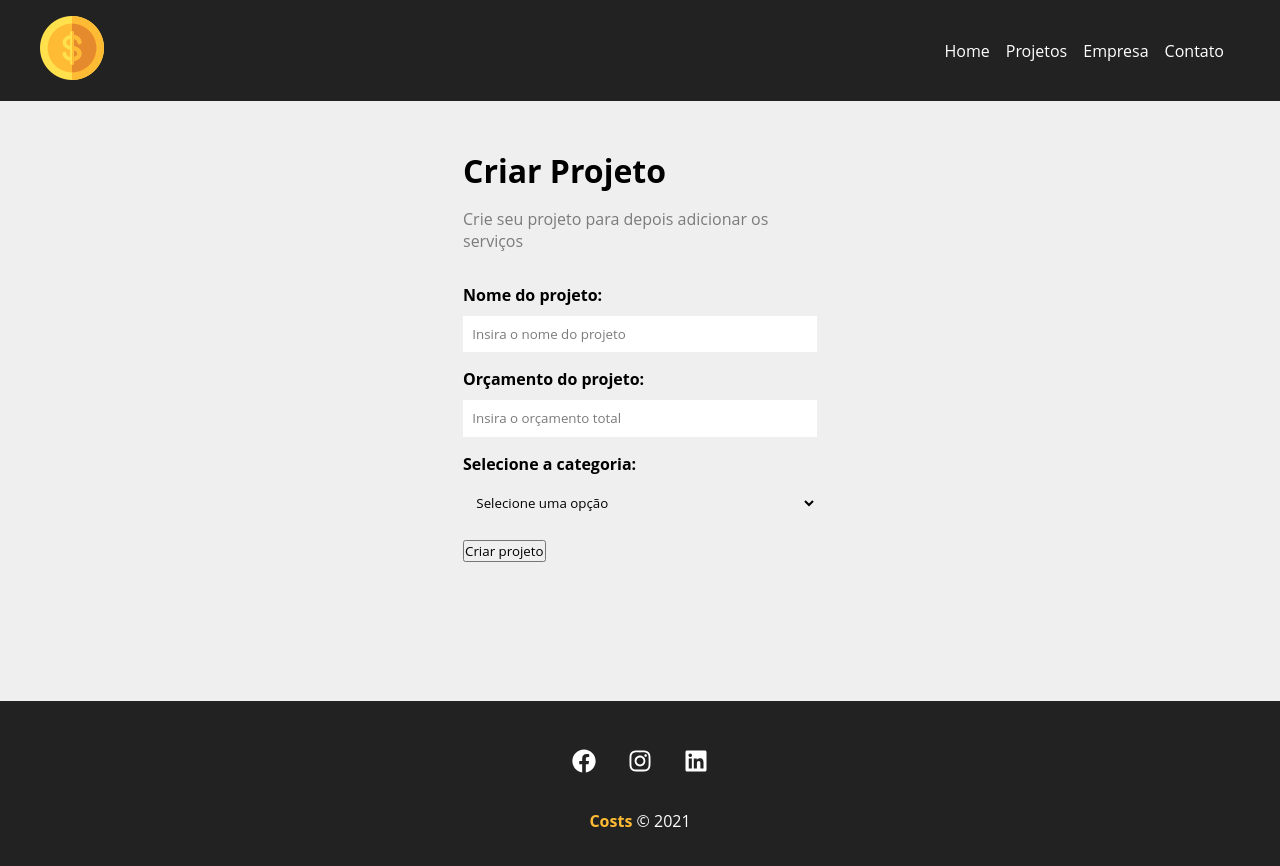
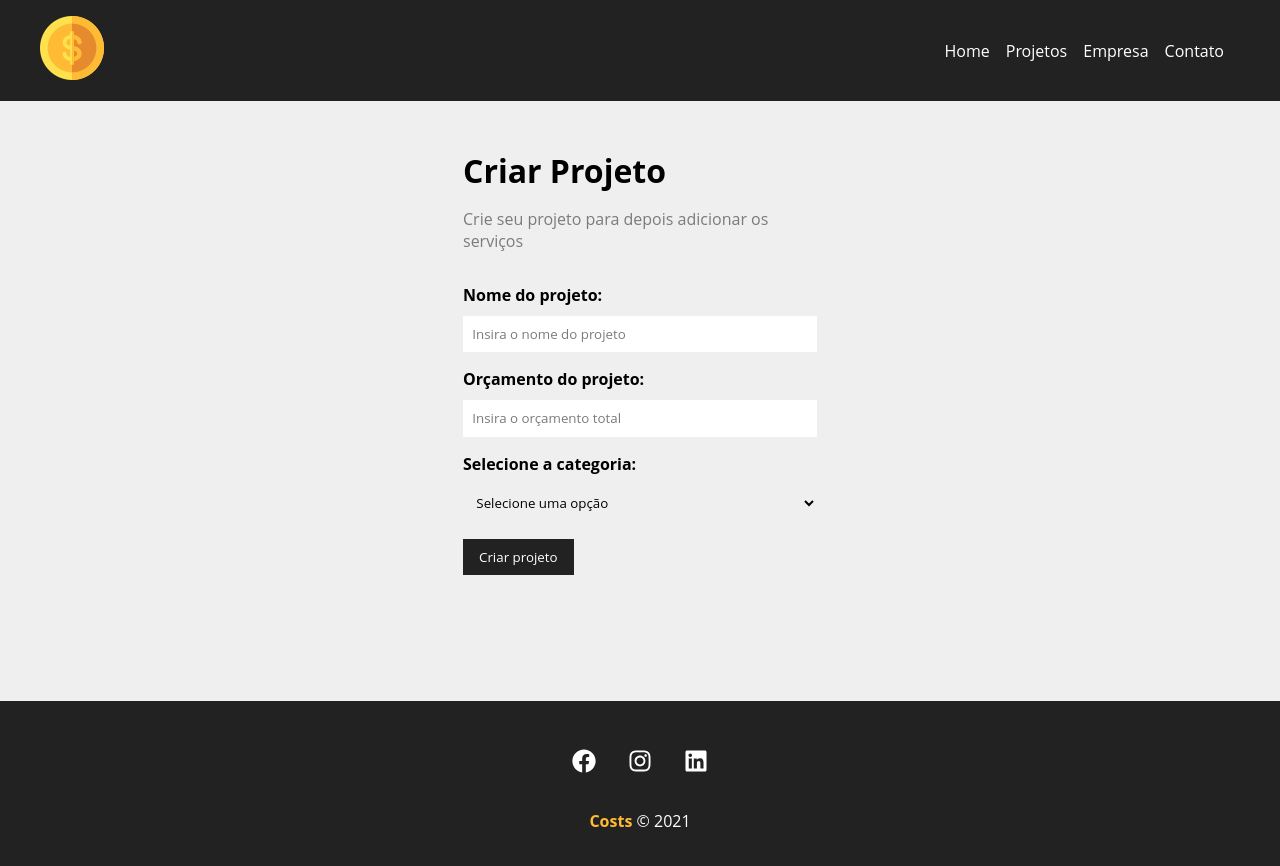
Before and after one commit to miguelaraujo1/Projeto-costs, a React (Create React App) app: page /newproject in a window 1280 px wide. Shown: the top 866 px of the page. Built offline with nearby package versions, Linux system fonts and the light colour scheme.

Commit message:
Componentização button

```diff
--- a/src/components/form/SubmitButton.js
+++ b/src/components/form/SubmitButton.js
@@ -1,13 +1,10 @@
 import styles from './SubmitButton.module.css'
 
-function SubmitButton({  text, name, options, handleOnChange, value }) {
+function SubmitButton({  text  }) {
   return (
-    <div className={styles.form_control}>
-      <label htmlFor={name}>{text}:</label>
-     <submitButton name={name} id={name}>
-        <option>Selecione uma opção</option>
-     </submitButton>
-    </div>
+   <div>
+        <button className={styles.btn}>{text}</button>
+   </div>
   )
 }
 
--- a/src/components/form/SubmitButton.module.css
+++ b/src/components/form/SubmitButton.module.css
@@ -0,0 +1,13 @@
+.btn{
+    background-color: #222;
+    color: #fff;
+    padding: 0.7em 1.2em;
+    text-decoration: none;
+    transition: .5s;
+    cursor: pointer;
+    border: none;
+}
+
+.btn:hover{
+    color: #ffbb33
+}
--- a/src/components/pages/NewProject.js
+++ b/src/components/pages/NewProject.js
@@ -6,7 +6,7 @@ function NewProject() {
        <div className={styles.newproject_container}>
         <h1>Criar Projeto</h1>
         <p>Crie seu projeto para depois adicionar os serviços</p>
-        <ProjectForm/>
+        <ProjectForm btnText="Criar projeto"/>
        </div>
     )
 }
--- a/src/components/project/ProjectForm.js
+++ b/src/components/project/ProjectForm.js
@@ -1,8 +1,9 @@
 import Input from '../form/Input'
 import Select from '../form/Select'
+import SubmitButton from '../form/SubmitButton'
 import styles from './ProjectForm.module.css'
 
-function ProjectForm() {
+function ProjectForm({btnText}) {
     return (
         <form className={styles.form}>
             <Input
@@ -21,9 +22,7 @@ function ProjectForm() {
             text="Selecione a categoria"
             name="category_id"
             />
-            <div>
-                <input type="submit" value="Criar projeto" />
-            </div>
+            <SubmitButton text={btnText} />
         </form>
     )
 }
```
